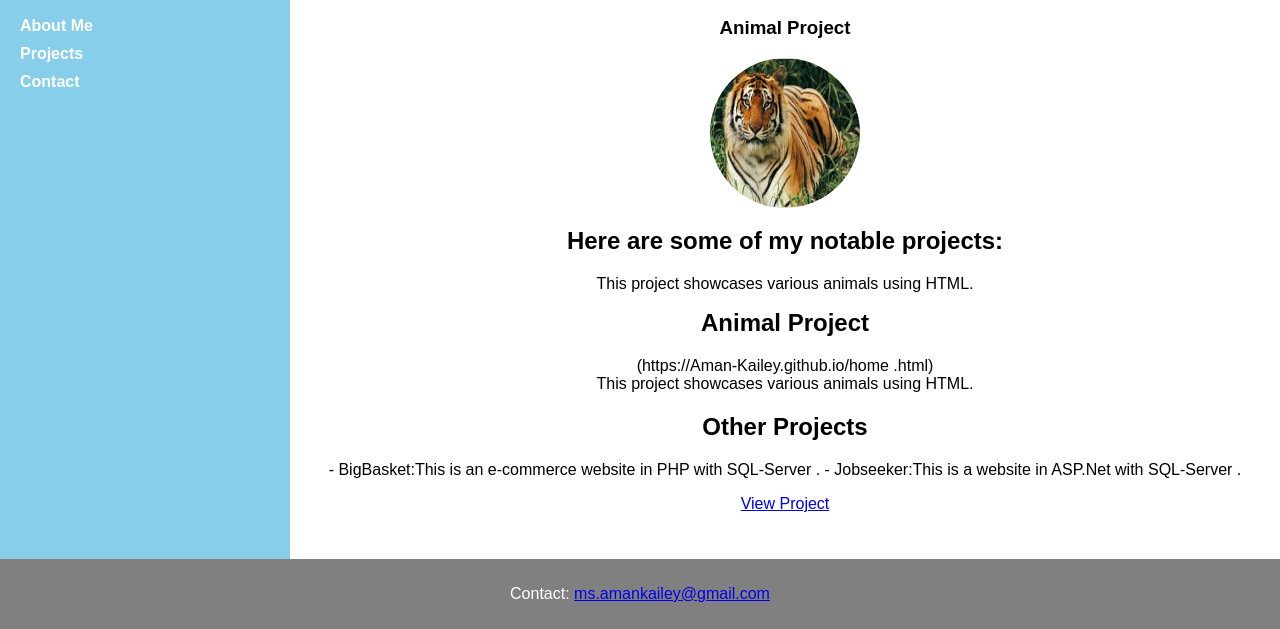
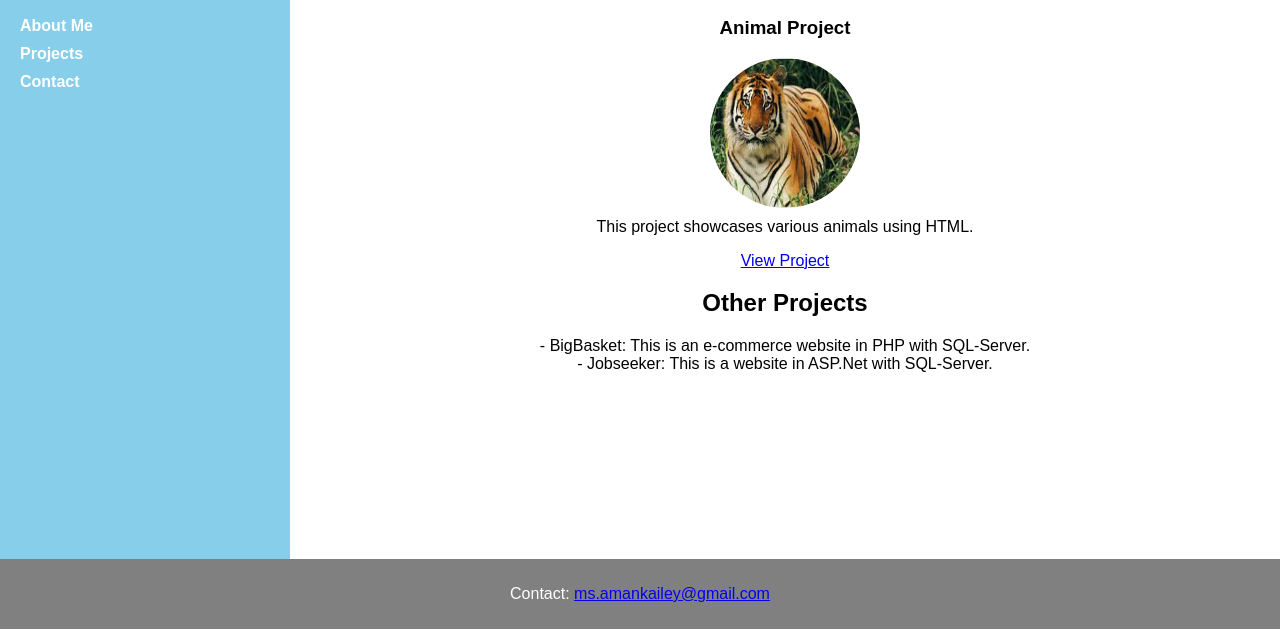
Before and after one commit to Aman-Kailey/Aman-Kailey.github.io, a plain HTML site: page projects.html in a window 1280 px wide. Shown: the part 171-800 px from the top of the page. Drawn offline with Linux system fonts and the light colour scheme.

Commit message:
Update projects.html

```diff
--- a/projects.html
+++ b/projects.html
@@ -27,18 +27,16 @@
                         <h3>Animal Project</h3>
                         <div class="profile-container">
                             <img src="102.jpg" alt="Animal Project" class="profile-photo">
-                            <h1>Here are some of my notable projects:</h1>
-                            <p>This project showcases various animals using HTML.<br>
-                         <h2>Animal Project</h2>(https://Aman-Kailey.github.io/home .html)<br>
-                            This project showcases various animals using HTML.</p>
-
-                            <h1>Other Projects</h1>
-<p>- BigBasket:This is an e-commerce website in PHP with SQL-Server .
-- Jobseeker:This is a website in ASP.Net with SQL-Server .</p>
+                            <p>This project showcases various animals using HTML.</p>
                             <a href="home .html" target="_blank">View Project</a>
                         </div>
                     </div>
                 </div>
+                <h1>Other Projects</h1>
+                <p>
+                    - BigBasket: This is an e-commerce website in PHP with SQL-Server.<br>
+                    - Jobseeker: This is a website in ASP.Net with SQL-Server.
+                </p>
             </section>
         </div>
     </div>
```
